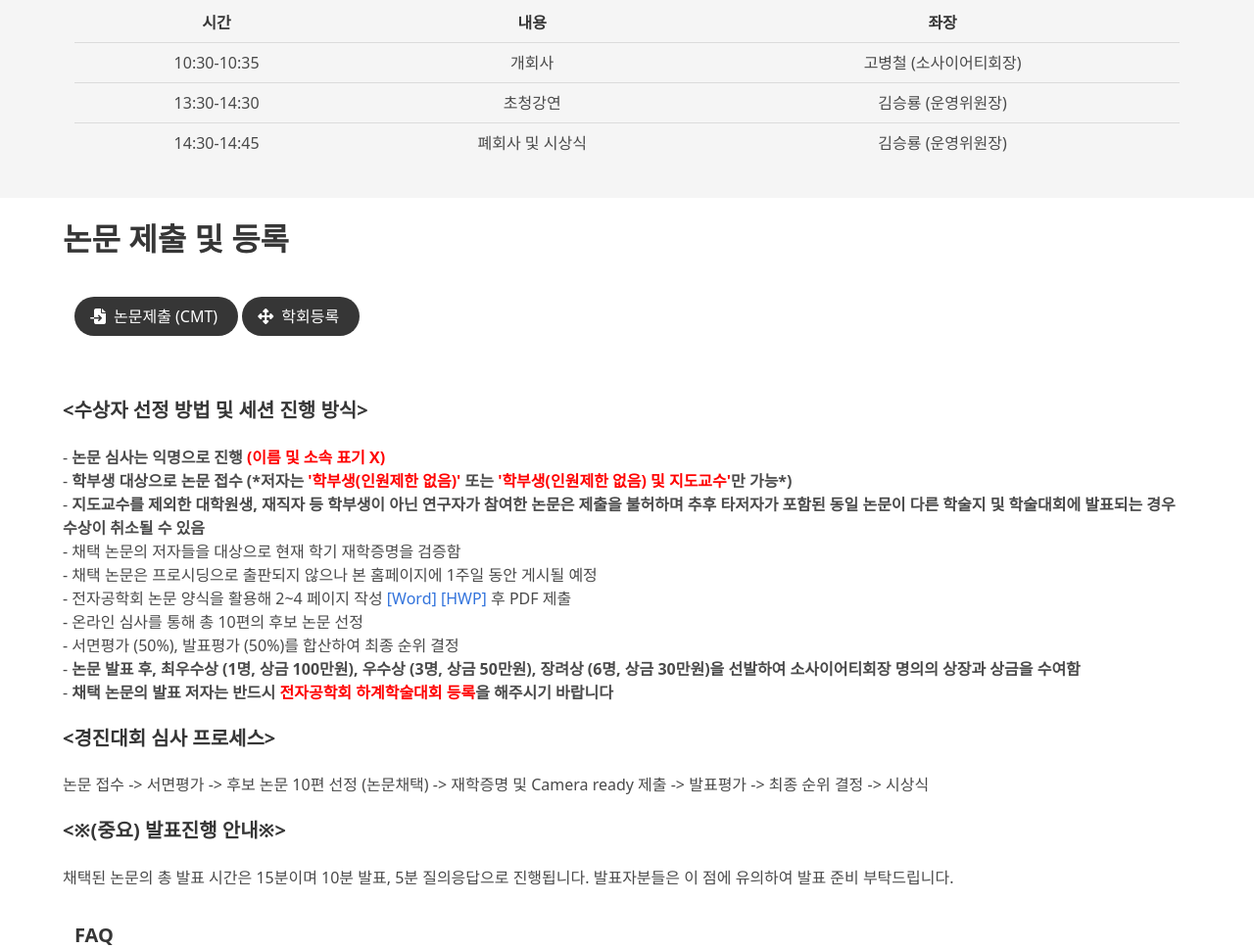
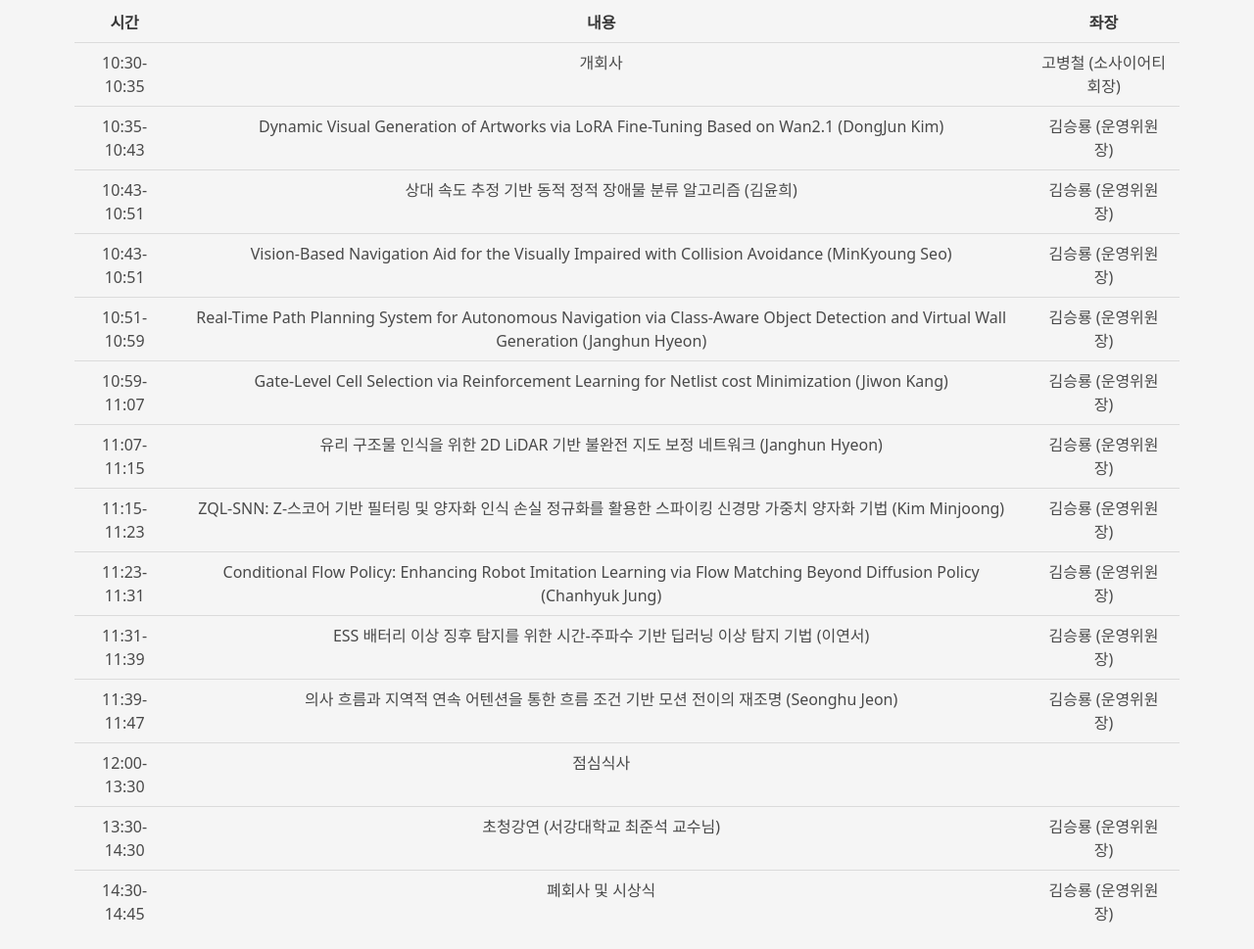
Before and after one commit to aiupc2025/aiupc2025.github.io, a plain HTML site: page index.html in a window 1280 px wide. Shown: the part 1252-2221 px from the top of the page at 98% size. Drawn offline with nearby package versions, Linux system fonts and the light colour scheme; some icons are missing.

Commit message:
Update index.html
Signed-off-by: bpai2025 <baej95220@gmail.com>

```diff
--- a/index.html
+++ b/index.html
@@ -197,8 +197,63 @@
               <td>고병철 (소사이어티회장)</td>
             </tr>
             <tr>
+              <td>10:35-10:43</td>
+              <td>Dynamic Visual Generation of Artworks via LoRA Fine-Tuning Based on Wan2.1 (DongJun Kim)</td>
+              <td>김승룡 (운영위원장)</td>
+            </tr>
+            <tr>
+              <td>10:43-10:51</td>
+              <td>상대 속도 추정 기반 동적 정적 장애물 분류 알고리즘 (김윤희)</td>
+              <td>김승룡 (운영위원장)</td>
+            </tr>
+            <tr>
+              <td>10:43-10:51</td>
+              <td>Vision-Based Navigation Aid for the Visually Impaired with Collision Avoidance (MinKyoung Seo)</td>
+              <td>김승룡 (운영위원장)</td>
+            </tr>
+            <tr>
+              <td>10:51-10:59</td>
+              <td>Real-Time Path Planning System for Autonomous Navigation via Class-Aware Object Detection and Virtual Wall Generation (Janghun Hyeon)</td>
+              <td>김승룡 (운영위원장)</td>
+            </tr>
+            <tr>
+              <td>10:59-11:07</td>
+              <td>Gate-Level Cell Selection via Reinforcement Learning for Netlist cost Minimization (Jiwon Kang)</td>
+              <td>김승룡 (운영위원장)</td>
+            </tr>
+            <tr>
+              <td>11:07-11:15</td>
+              <td>유리 구조물 인식을 위한 2D LiDAR 기반 불완전 지도 보정 네트워크 (Janghun Hyeon)</td>
+              <td>김승룡 (운영위원장)</td>
+            </tr>
+            <tr>
+              <td>11:15-11:23</td>
+              <td>ZQL-SNN: Z-스코어 기반 필터링 및 양자화 인식 손실 정규화를 활용한 스파이킹 신경망 가중치 양자화 기법 (Kim Minjoong)</td>
+              <td>김승룡 (운영위원장)</td>
+            </tr>
+            <tr>
+              <td>11:23-11:31</td>
+              <td>Conditional Flow Policy: Enhancing Robot Imitation Learning via Flow Matching Beyond Diffusion Policy (Chanhyuk Jung)</td>
+              <td>김승룡 (운영위원장)</td>
+            </tr>
+            <tr>
+              <td>11:31-11:39</td>
+              <td>ESS 배터리 이상 징후 탐지를 위한 시간-주파수 기반 딥러닝 이상 탐지 기법 (이연서)</td>
+              <td>김승룡 (운영위원장)</td>
+            </tr>
+            <tr>
+              <td>11:39-11:47</td>
+              <td>의사 흐름과 지역적 연속 어텐션을 통한 흐름 조건 기반 모션 전이의 재조명 (Seonghu Jeon)</td>
+              <td>김승룡 (운영위원장)</td>
+            </tr>
+            <tr>
+              <td>12:00-13:30</td>
+              <td>점심식사</td>
+              <td></td>
+            </tr>
+            <tr>
               <td>13:30-14:30</td>
-              <td>초청강연</td>
+              <td>초청강연 (서강대학교 최준석 교수님)</td>
               <td>김승룡 (운영위원장)</td>
             </tr>
             <tr>
```
